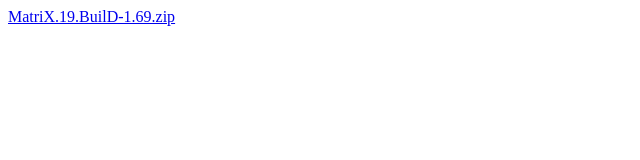
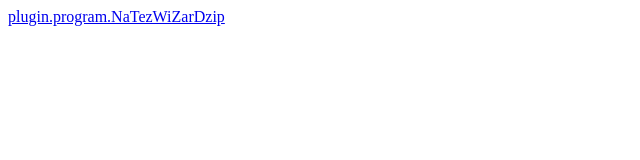
Before and after one commit to nate714/wizard, a plain HTML site: page index.html in a window 1280 px wide. Shown: the whole page, without its empty margins (0-640 px from the left). Drawn offline with Linux system fonts and the light colour scheme.

Commit message:
Update index.html

```diff
--- a/index.html
+++ b/index.html
@@ -1 +1 @@
-<a href="MatriX.19.BuilD-1.69.zip">MatriX.19.BuilD-1.69.zip</a>
+<a href="plugin.program.NaTezWiZarD.zip">plugin.program.NaTezWiZarDzip</a>
```
